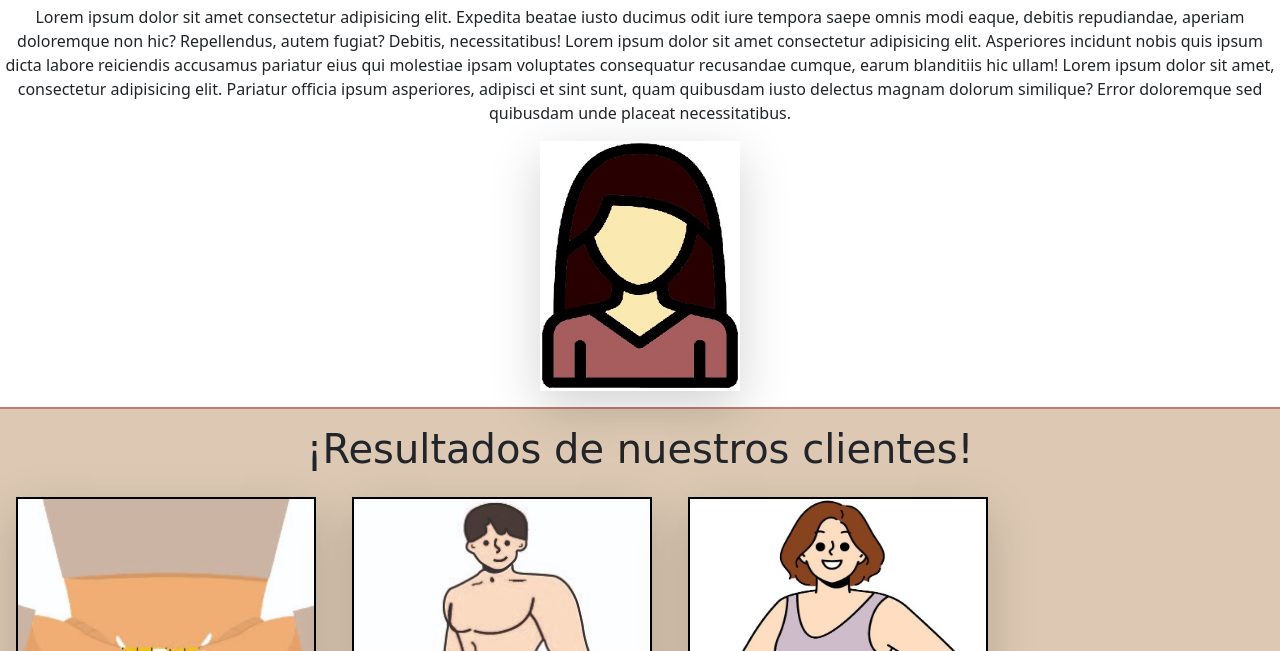
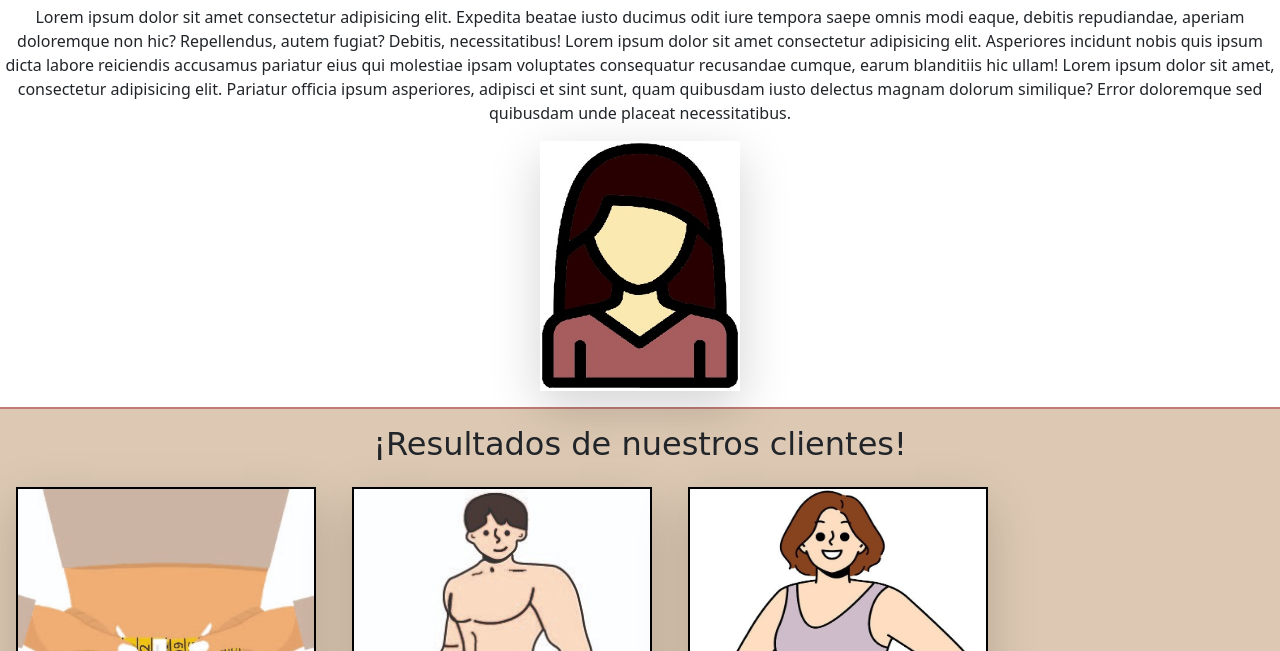
Before and after one commit to Eisenhach/Nutrifit-Eisenhach, a plain HTML site: page index.html in a window 1280 px wide. Shown: the part 149-800 px from the top of the page. Drawn offline with nearby package versions, Linux system fonts and the light colour scheme; a web font is replaced by a local one.

Commit message:
corrijo el index de los 2 h1

```diff
--- a/index.html
+++ b/index.html
@@ -128,9 +128,9 @@
       </article>
       <!-- Section results of clients -->
       <section class="resultados">
-        <h1 class="title__resultados text-center">
+        <h2 class="title__resultados text-center">
           ¡Resultados de nuestros clientes!
-        </h1>
+        </h2>
         <div class="container__img">
           <div class="images">
             <img
```
